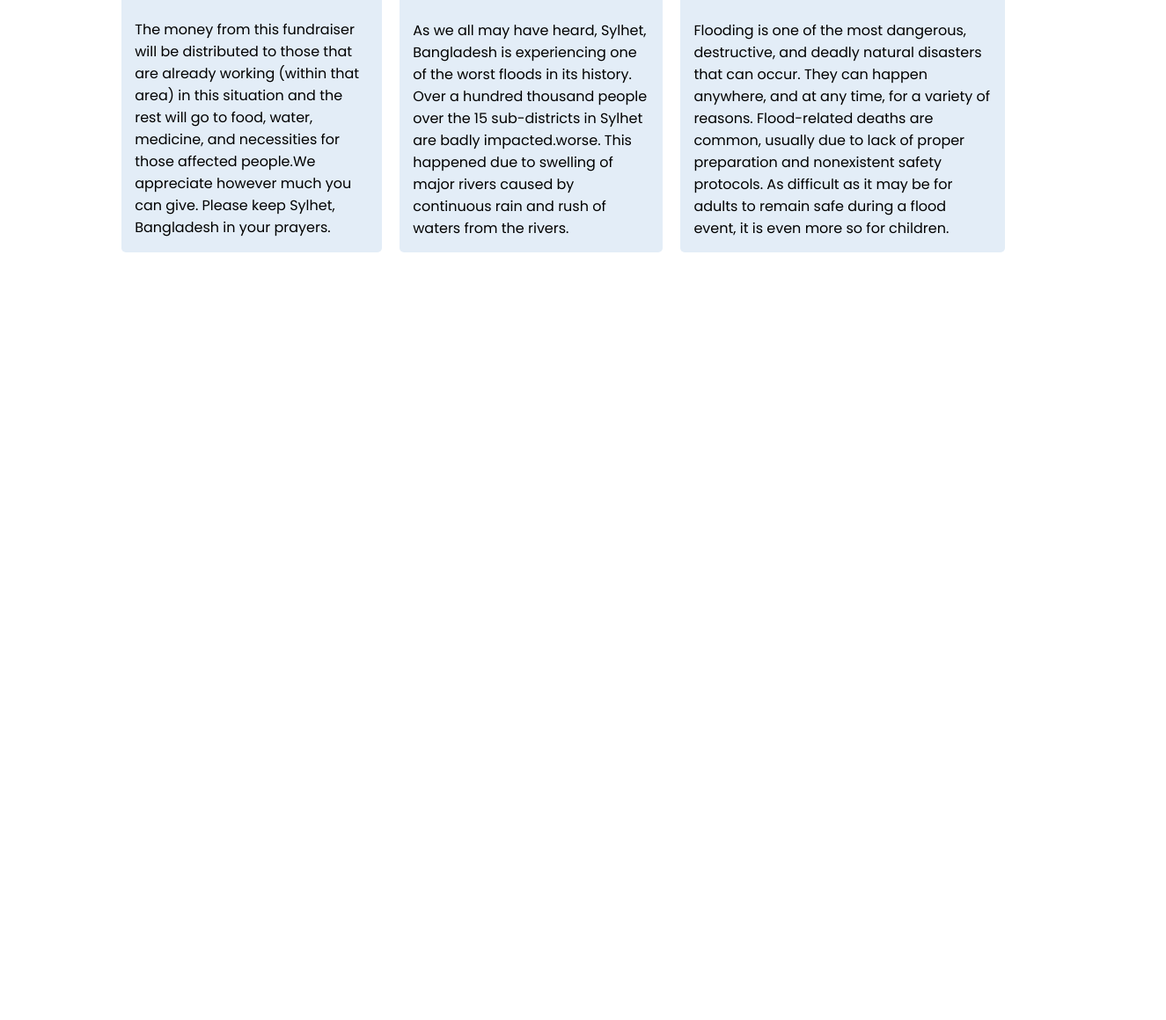
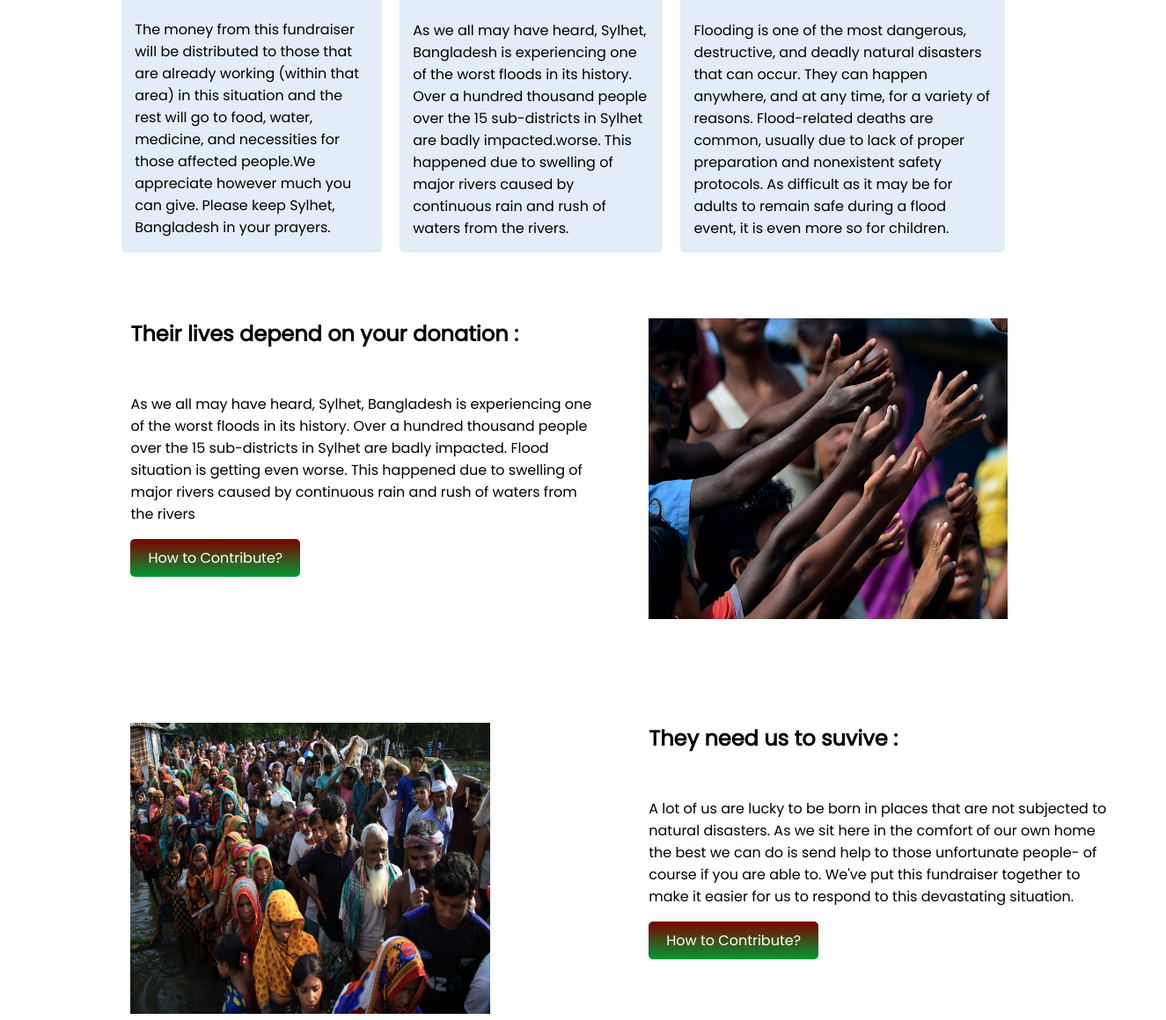
Before and after one commit to Maruf131/donate-for-flood, a plain HTML site: page index.html in a window 1280 px wide. Shown: the part 1542-2702 px from the top of the page at 88% size, 1325 px wide, since content can reach past the window. Before the commit the page ends 1829 px from the top, so only its background shows below. Drawn offline with Linux system fonts and the light colour scheme.

Commit message:
5th commit

```diff
--- a/index.html
+++ b/index.html
@@ -64,7 +64,7 @@
             <div class="box-1 tony">
                 <img src="shelter.png" alt="">
                 <h3>Shelter For A Family :</h3><br>
-                <p>As we all may have heard, Sylhet, Bangladesh is experiencing one of the worst floods in its history.
+                <p>As we all may have heard, Sylhet, Bangladesh is     experiencing one of the worst floods in its history.
                     Over a hundred thousand people over the 15 sub-districts in Sylhet are badly impacted.worse. This
                     happened due to swelling of major rivers caused by continuous rain and rush of waters from the
                     rivers.</p>
@@ -79,6 +79,27 @@
                     be for adults to remain safe during a flood event, it is even more so for children.</p>
             </div>
         </div>
+    </section><br><br><br>
+    <section id="section-1">
+        <div class="half-width">
+            <h1>Their lives depend on your donation :</h1><br><br>
+            <p>As we all may have heard, Sylhet, Bangladesh is experiencing one of the worst floods in its history. Over a hundred thousand people over the 15 sub-districts in Sylhet are badly impacted. Flood situation is getting even worse. This happened due to swelling of major rivers caused by continuous rain and rush of waters from the rivers</p><br>
+            <a class="button-2" href="">How to Contribute?</a>
+        </div>
+        <div class="half-width">
+            <img src="donation13.jpg" alt="">
+        </div>
+    </section><br><br><br><br><br><br><br>
+    <section id="section-1">
+        <div  class="half-width">
+            <img src="donation7.jpg" alt="">
+        </div>
+        <div  class="half-width">
+            <h1>They need us to suvive :</h1><br><br>
+            <p>A lot of us are lucky to be born in places that are not subjected to natural disasters. As we sit here in the comfort of our own home the best we can do is send help to those unfortunate people- of course if you are able to. We've put this fundraiser together to make it easier for us to respond to this devastating situation.</p><br>
+            <a class="button-2" href="">How to Contribute?</a>
+
+        </div>
     </section>
 
 </body>
--- a/style.css
+++ b/style.css
@@ -1,4 +1,4 @@
-*{
+* {
     margin: 0;
     padding: 0;
     font-family: 'Poppins', sans-serif;
@@ -6,56 +6,62 @@
 
 /* webpage part */
 
-#banner{
-    background-image: linear-gradient(rgba(0,0,0,0.5),#000000), url("donation5.jpg");
+#banner {
+    background-image: linear-gradient(rgba(0, 0, 0, 0.5), #000000), url("donation5.jpg");
     background-size: cover;
     background-position: center;
     height: 100vh;
 }
 
-.banner-text{
+.banner-text {
     text-align: center;
     padding-top: 150px;
     color: #fff;
 }
 
-.banner-text h1{
+.banner-text h1 {
     font-size: 50px;
 }
 
-.banner-text p{
+.banner-text p {
     font-size: 20px;
     font-style: italic;
     margin: 0px 70px;
 }
 
-.link-button{
+.link-button {
     text-decoration: none;
-    background-image: linear-gradient(#800000 , #009933);
+    background-image: linear-gradient(#800000, #009933);
     padding: 10px 20px;
     color: white;
     border-radius: 5px;
 }
+
 /* secend part */
-#donation{
+#donation {
     margin-left: 20%;
     margin-right: 20%;
 }
-.sylhet-help{
+
+.sylhet-help {
     text-align: center;
     padding-top: 50px;
 }
-.sylhet-help h1{
+
+.sylhet-help h1 {
     font-size: 35px;
 }
-.sylhet-help p{
+
+.sylhet-help p {
     font-size: 18px;
 
 }
-.box-model{
+
+.box-model {
     display: flex;
 }
-#box-size{
+
+#box-size {
     background: #e3edf7;
     margin-left: 2%;
     margin-right: 2%;
@@ -66,7 +72,8 @@
     color: gray;
 
 }
-#diffrent-color{
+
+#diffrent-color {
     margin-left: 2%;
     margin-right: 2%;
     text-align: center;
@@ -78,27 +85,31 @@
     border-radius: 5px;
 
 }
-.extra-taka{
+
+.extra-taka {
     text-align: center;
     color: gray;
     margin-left: 25%;
     margin-right: 25%;
 }
-.button-1{
-   text-decoration: none;
-   text-align: center;
-   background-image: linear-gradient(#800000 , #009933);
-   padding: 10px 20px;
-   color: white;
-   border-radius: 5px;
+
+.button-1 {
+    text-decoration: none;
+    text-align: center;
+    background-image: linear-gradient(#800000, #009933);
+    padding: 10px 20px;
+    color: white;
+    border-radius: 5px;
 
 }
+
 /*thard part*/
-#donate-plan{
+#donate-plan {
     margin-left: 10%;
     margin-right: 10%;
 }
-.box-1{
+
+.box-1 {
     background: #e3edf7;
     margin-left: 1%;
     margin-right: 1%;
@@ -107,6 +118,33 @@
     padding: 15px 15px;
 
 }
-.box-1tony{
+
+/* part 4*/
+#section-1 {
+
+    display: flex;
+    margin-left: 7%;
+    margin-right: 1%;
 
 }
+
+.half-width {
+    width: 80%;
+    padding-left: 5%;
+}
+
+.half-width img {
+    width: 77%;
+    height: 120%;
+    margin-right: 180px;
+
+}
+
+.button-2 {
+    text-decoration: none;
+    background-image: linear-gradient(#800000, #009933);
+    padding: 10px 20px;
+    color: white;
+    border-radius: 5px;
+
+}
```
Also changed, not shown: donation13.jpg (added), donation7.jpg (added).
